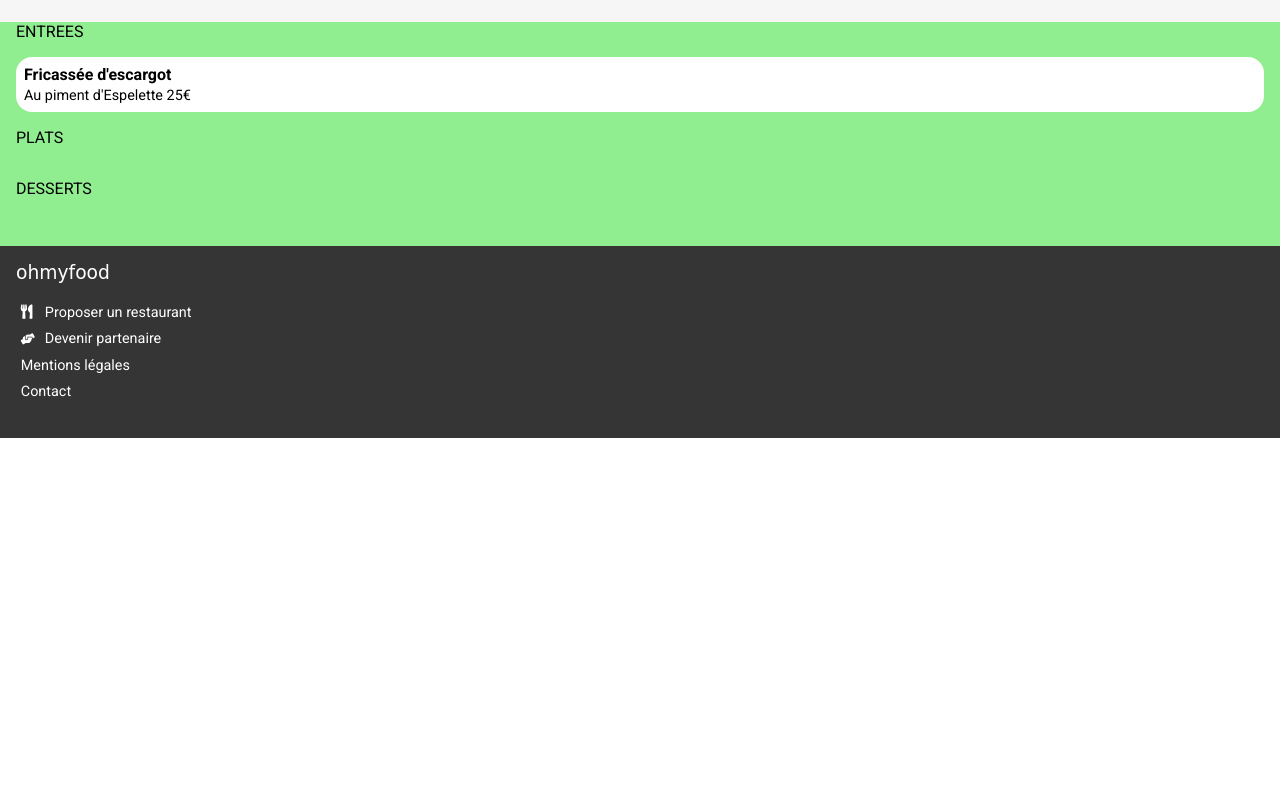
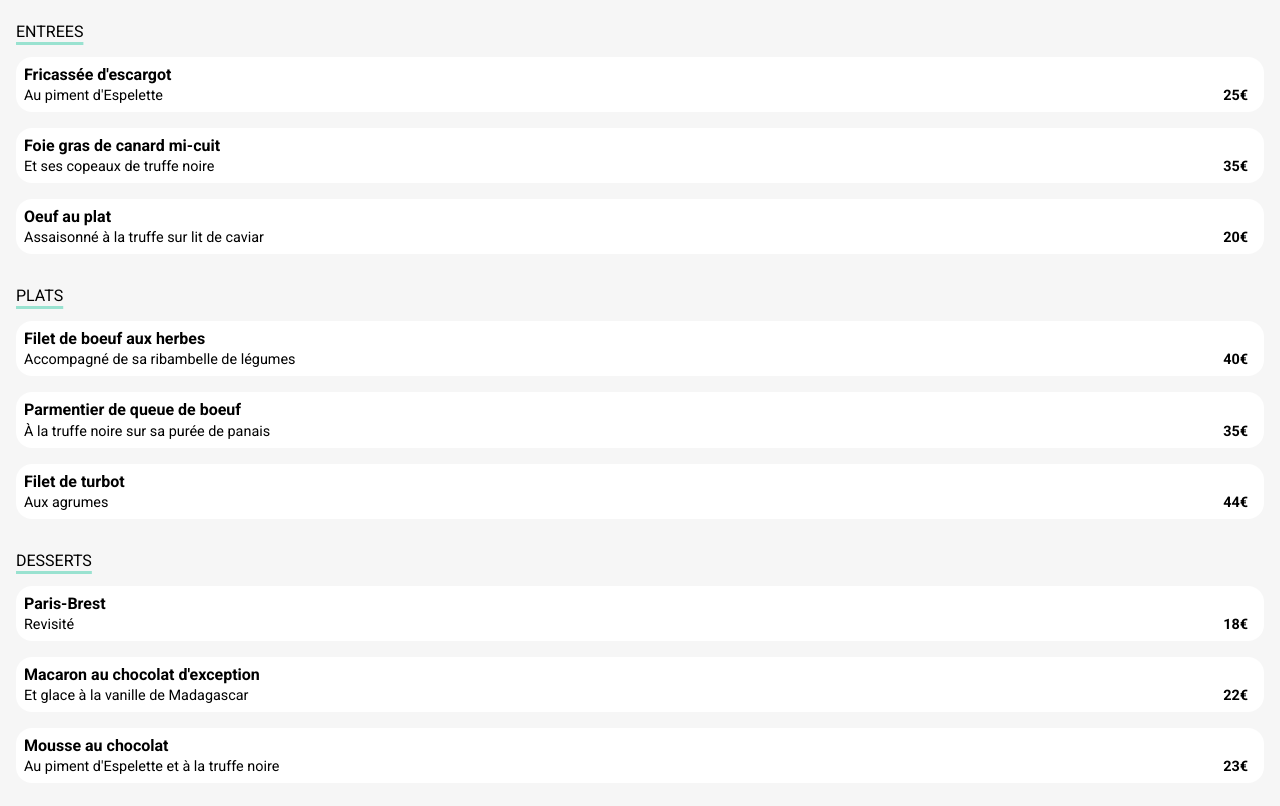
Before and after one commit to k3vinVS/KevinVanSchellebeck_3_11012022, a website: page pages/restaurant-1.html in a window 1280 px wide. Shown: the part 374-1180 px from the top of the page. Before the commit the page ends 812 px from the top, so only its background shows below. Drawn offline with Linux system fonts and the light colour scheme; a web font is replaced by a local one.

Commit message:
cards - category(underline)+description+price

```diff
--- a/pages/restaurant-1.html
+++ b/pages/restaurant-1.html
@@ -8,7 +8,7 @@
     <link rel="stylesheet" href="../public/css/style.css">
     <title>La palette du goût</title>
 </head>
-<body>
+<body id="restaurant-1">
     <header>
         <h1>ohmyfood</h1>
     </header>
@@ -22,18 +22,59 @@
         </h2>
 
         <section class="menus">
+
+            <!-- CATEGORY : ENTREES -->
+
+            <div class="menus__category">
+                <h4>ENTREES</h4>
                 <div class="menus__card">
-                <h4>ENTREES</h4>
-                <div class="menus__items">
                         <h4>Fricassée d'escargot</h4>
                         <p>Au piment d'Espelette <span>25€</span></p>
                 </div>
+                <div class="menus__card">
+                    <h4>Foie gras de canard mi-cuit</h4>
+                    <p>Et ses copeaux de truffe noire<span>35€</span></p>
             </div>
             <div class="menus__card">
+                <h4>Oeuf au plat</h4>
+                <p>Assaisonné à la truffe sur lit de caviar<span>20€</span></p>
+        </div>
+            </div>
+
+            <!-- CATEGORY : PLATS -->
+
+            <div class="menus__category">
                 <h4>PLATS</h4>
+                <div class="menus__card">
+                    <h4>Filet de boeuf aux herbes</h4>
+                    <p>Accompagné de sa ribambelle de légumes<span>40€</span></p>
                 </div>
                 <div class="menus__card">
+                    <h4>Parmentier de queue de boeuf</h4>
+                    <p>À la truffe noire sur sa purée de panais<span>35€</span></p>
+                </div>
+                <div class="menus__card">
+                    <h4>Filet de turbot</h4>
+                    <p>Aux agrumes<span>44€</span></p>
+                </div>
+            </div>
+
+            <!-- CATEGORY : DESSERTS -->
+
+            <div class="menus__category">
                 <h4>DESSERTS</h4>
+                <div class="menus__card">
+                    <h4>Paris-Brest</h4>
+                    <p>Revisité<span>18€</span></p>
+                </div>
+                <div class="menus__card">
+                    <h4>Macaron au chocolat d'exception</h4>
+                    <p>Et glace à la vanille de Madagascar<span>22€</span></p>
+                </div>
+                <div class="menus__card">
+                    <h4>Mousse au chocolat</h4>
+                    <p>Au piment d'Espelette et à la truffe noire<span>23€</span></p>
+                </div>
             </div>
         </section>
 
--- a/sass/pages/resto.scss
+++ b/sass/pages/resto.scss
@@ -21,33 +21,39 @@
 
     .menus {
         padding: 0 1rem 2rem 1rem;
-        background-color: lightgreen;
+        background-color: $grey;
         display: grid;
         grid-template-columns: 1fr;
         gap: 1rem;
 
-        &__card > h4 {
+        &__category > h4 {
             font-weight: unset;
             margin: 0;
             padding-bottom: 1rem;
+            text-decoration: underline $tertiaire 0.2rem;
+            text-underline-position: under;
         }
 
-        &__items {
+        &__card {
             background-color: white;
             border-radius: 1rem;
+            margin-bottom: 1rem;
 
             h4 {
                 margin: 0;
                 padding: 0.5rem 0 0.2rem 0.5rem;
-            }
+             }
 
             p {
+                display: flex;
+                justify-content: space-between;
                 padding: 0 0 0.5rem 0.5rem;
                 font-size: 0.9rem;
             }
 
             span {
-                justify-content: space-between;
+                padding-right: 1rem;
+                font-weight: bold;
             }
         }
     }
```
Also changed, not shown: index.html (+1 -1 lines), public/css/style.css, 1 other file. Lines whose indentation alone changed are shown as unchanged.
